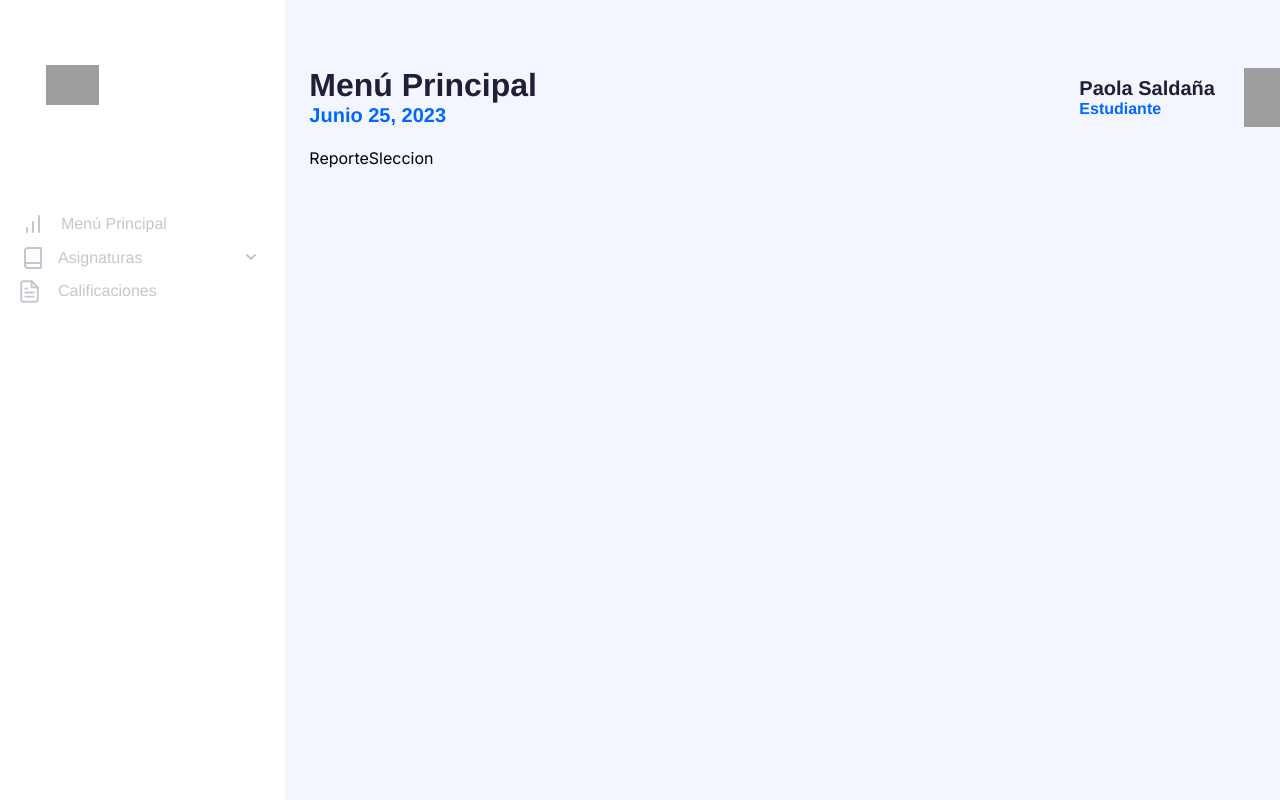
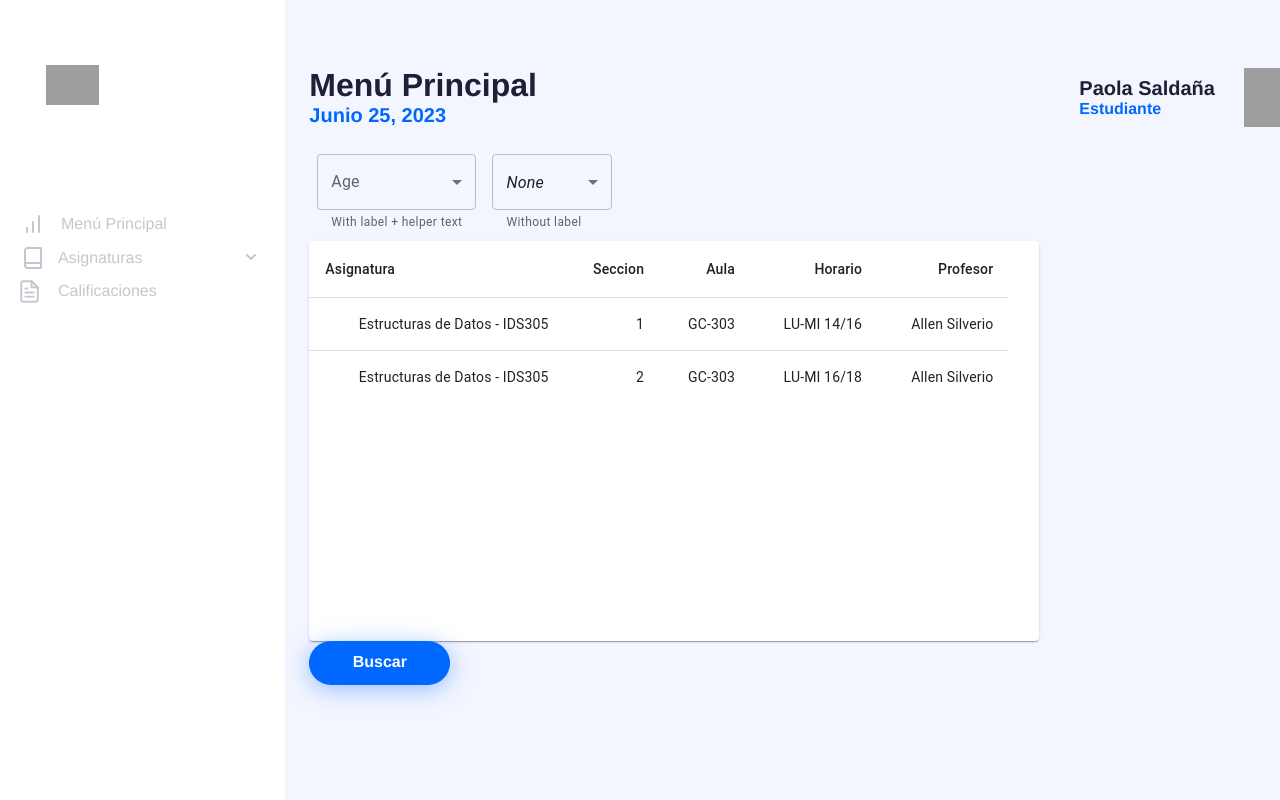
Before and after one commit to LuisElPoti/Aplicacion-calculo-indice-academico, a Next.js app: page /Estudiante/ReporteSeleccion in a window 1280 px wide. Shown: the top 800 px of the page. Built offline with nearby package versions, Linux system fonts and the light colour scheme; grey boxes are pictures that could not be loaded.

Commit message:
reporte de seleccion hecho

```diff
--- a/app/Estudiante/ReporteSeleccion/page.js
+++ b/app/Estudiante/ReporteSeleccion/page.js
@@ -1,7 +1,21 @@
 import React from 'react'
+import FilreiReporteSeleccion from '@/app/components/FiltroReporteSeleccion'
+import TablaBasica from '@/app/components/TablaBasica'
+import BotonGuardar from '@/app/components/BotonGuardar'
 
-export default function ReporteSleccion() {
+ function ReporteSeleccion() {
   return (
-    <div>ReporteSleccion</div>
+
+<>
+    <FilreiReporteSeleccion/>
+    <TablaBasica/>
+    <BotonGuardar/>
+
+</>
+
+
+
   )
 }
+
+export default ReporteSeleccion
--- /dev/null
+++ b/app/components/BotonGuardar.js
@@ -0,0 +1,13 @@
+import React from 'react'
+
+function BotonGuardar() {
+  return (
+    <button className="boton-azul">
+      <div className="texto-boton">
+        <div className="acceder">Buscar</div>
+      </div>
+    </button>
+  )
+}
+
+export default BotonGuardar
--- a/app/components/TablaBasica.js
+++ b/app/components/TablaBasica.js
@@ -19,7 +19,7 @@ const rows = [
 
 function TablaBasica() {
   return (
-    <TableContainer component={Paper} sx={{ width: 730 , fontfamily: 'Poppins', height:400 }}>
+    <TableContainer className='rounded-3xl' component={Paper} sx={{ width: 730 , fontfamily: 'Poppins', height:400 }}>
       <Table sx={{ width: 700, height: 100}} aria-label="simple table">
         <TableHead>
           <TableRow>
--- a/styles/globals.css
+++ b/styles/globals.css
@@ -1007,3 +1007,42 @@
   position: relative;
   width: fit-content;
 }
+
+/* BotonGuardar */
+.boton-azul {
+  align-items: flex-start;
+  display: flex;
+  position: relative;
+  width: fit-content;
+  background-color: #0068ff;
+  border-radius: 50%;
+}
+
+.boton-azul .texto-boton {
+  align-items: center;
+  background-color: #0068ff;
+  border-radius: 25px;
+  box-shadow: 0px 4px 25px #0068ff63;
+  display: flex;
+  gap: 11px;
+  height: 44px;
+  justify-content: center;
+  padding: 15px 68px;
+  position: relative;
+  width: 141px;
+}
+
+.boton-azul .acceder {
+  color: #ffffff;
+  font-family: "Poppins-SemiBold", Helvetica;
+  font-size: 16px;
+  font-weight: 600;
+  letter-spacing: 0;
+  line-height: normal;
+  margin-bottom: -4px;
+  margin-left: -26px;
+  margin-right: -26px;
+  margin-top: -6px;
+  position: relative;
+  width: fit-content;
+}
```
